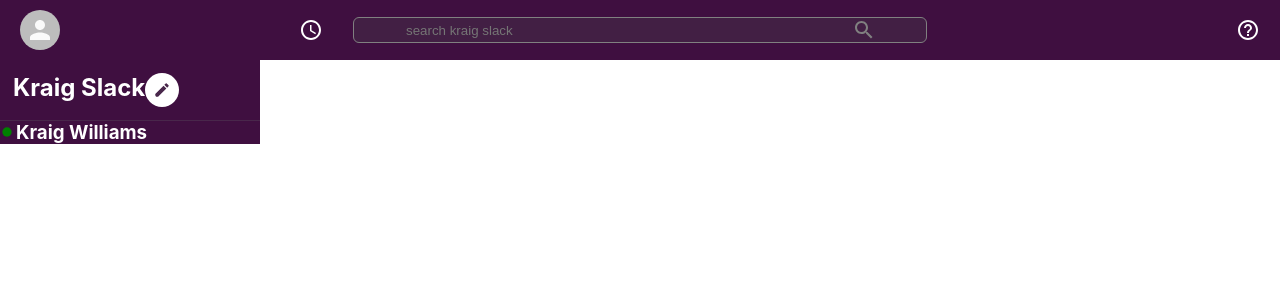
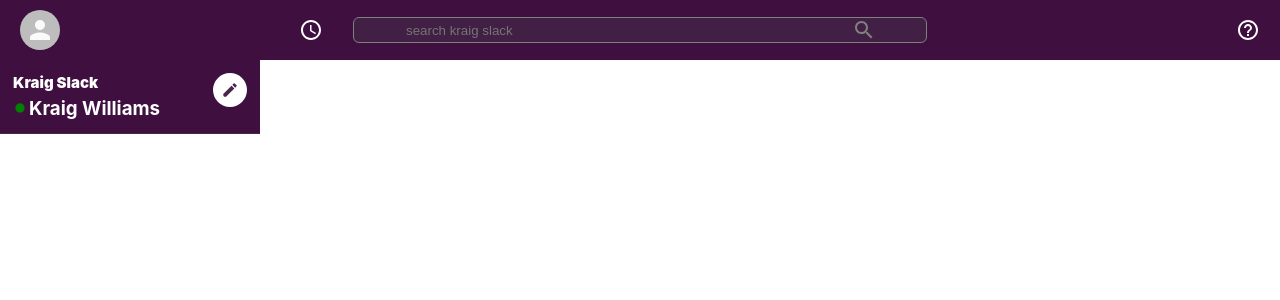
Before and after one commit to kraigwilliams/kraig-slack-clone, a React (Create React App) app: page / in a window 1280 px wide. Shown: the top 300 px of the page. Built offline with nearby package versions, Linux system fonts and the light colour scheme.

Commit message:
align sidebar with flexbox

```diff
--- a/src/Sidebar.js
+++ b/src/Sidebar.js
@@ -8,19 +8,18 @@
         <div className="sidebar">
 
             <div className='sidebar__header'>
-            <h2>Kraig Slack
-
-            </h2>
-            <CreateIcon/>
-            </div>
-                <div className='sidebar__info'>
-
-
+            <div className='sidebar__info'>
+            <h2>Kraig Slack</h2>
             <h3>
             <FiberManualRecordIcon/>
             Kraig Williams
             </h3>
+            </div>
 
+
+
+
+            <CreateIcon/>
 
 
             </div>
```
